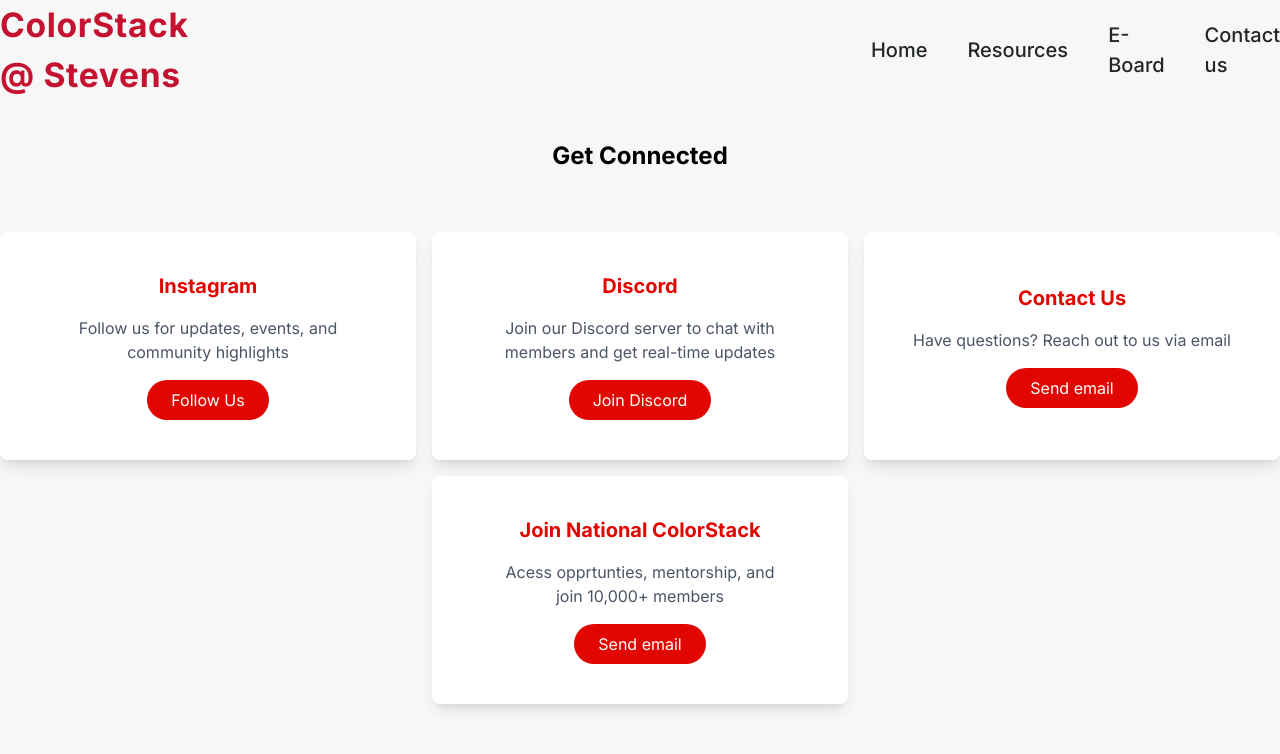
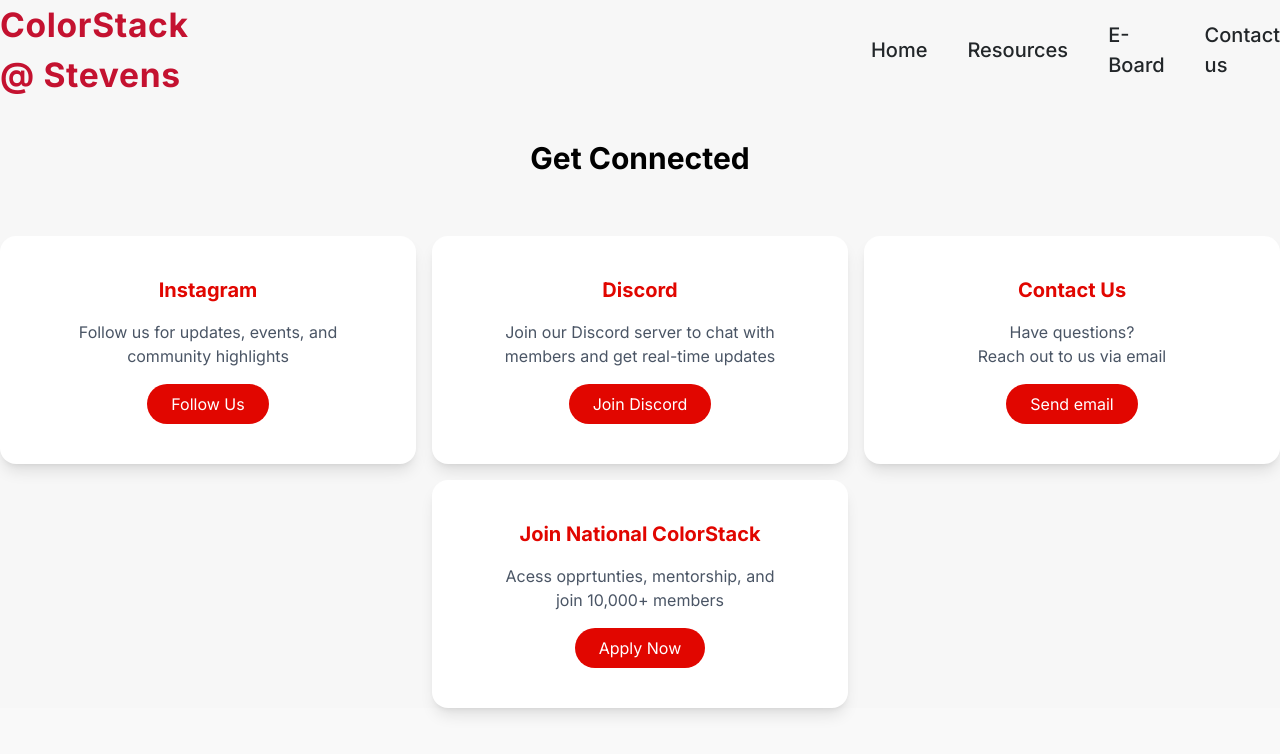
Before and after one commit to MatiasPF1/Colorstack-StevensChapter, a Next.js app: page /contactus in a window 1280 px wide. Shown: the top 754 px of the page. Built offline with nearby package versions, Linux system fonts and the light colour scheme.

Commit message:
added functionality to button

```diff
--- a/app/contactus/page.tsx
+++ b/app/contactus/page.tsx
@@ -1,36 +1,40 @@
-
-export const metadata = {
-	title:"Contact Us",
-	description: "Contact page",
-};
+"use client"
 
 export default function ContactPage(){
+
+	const socials: Record<Platform,string> = {
+		instagram: "https://www.instagram.com/colorstackstevens/?igsh=MTBzdmppNWtoZDdwdg%3D%3D#",
+		discord: "https://discord.gg/axpwmFh2k9",
+		email:"mailto:examplemail",
+		website:"https://www.colorstack.org/",
+	};
+
 	return(
 		<>
-			<h1 className = "flex !mt-10 items-center justify-center text-black font-bold text-2xl">
+			<h1 className = "flex !mt-10 items-center justify-center text-black font-bold text-3xl">
 				Get Connected
 			</h1>
 			<div className ="grid grid-cols-3 auto-rows-fr gap-4 !mt-15 ">
-				<div className = "flex flex-col items-center justify-center gap-4 bg-white rounded-lg shadow-lg ">
+				<div className = "flex flex-col items-center justify-center gap-4 bg-white rounded-2xl shadow-lg ">
 					<h2 className = "flex text-[#E10600] items-center justify-center font-bold text-xl !mt-10">Instagram</h2>
 					<p className = "text-gray-600 text-center w-fit">Follow us for updates, events, and <br/> community highlights</p>
-					<button className = "bg-[#E10600] rounded-3xl text-white !px-6 !py-2 !mb-10">Follow Us</button>
+					<button onClick= {()=>(window.open(socials["instagram" as Platform], "_blank"))} className = "bg-[#E10600] rounded-3xl text-white !px-6 !py-2 !mb-10">Follow Us</button>
 				</div>
-				<div className = "flex flex-col items-center justify-center gap-4 bg-white rounded-lg shadow-lg ">
+				<div className = "flex flex-col items-center justify-center gap-4 bg-white rounded-2xl shadow-lg ">
 					<h2 className = "flex text-[#E10600] items-center justify-center font-bold text-xl">Discord</h2>
 					<p className = "text-gray-600 text-center">Join our Discord server to chat with<br/> members and get real-time updates</p>
-					<button className = "bg-[#E10600] rounded-3xl text-white !px-6 !py-2 ">Join Discord</button>
+					<button onClick = {()=>(window.open(socials["discord" as Platform], "_blank"))} className = "bg-[#E10600] rounded-3xl text-white !px-6 !py-2 ">Join Discord</button>
 				</div>
-				<div className = "flex flex-col items-center justify-center gap-4 bg-white rounded-lg shadow-lg ">
+				<div className = "flex flex-col items-center justify-center gap-4 bg-white rounded-2xl shadow-lg ">
 					<h2 className = "flex text-[#E10600] items-center justify-center font-bold text-xl">Contact Us</h2>
-					<p className = "text-gray-600 text-center">Have questions? Reach out to us via email</p>
-					<button className = "bg-[#E10600] rounded-3xl text-white !px-6 !py-2 ">Send email</button>
+					<p className = "text-gray-600 text-center">Have questions? <br/>Reach out to us via email</p>
+					<button onClick = {()=>(window.open(socials["email" as Platform],"_blank"))} className = "bg-[#E10600] rounded-3xl text-white !px-6 !py-2 ">Send email</button>
 				</div>
 
-				<div className = " col-start-2 flex flex-col items-center justify-center gap-4 bg-white rounded-lg shadow-lg ">
+				<div className = " col-start-2 flex flex-col items-center justify-center gap-4 bg-white rounded-2xl shadow-lg ">
 					<h2 className = "flex text-[#E10600] items-center justify-center font-bold text-xl">Join National ColorStack</h2>
 					<p className = "text-gray-600 text-center">Acess opprtunties, mentorship, and <br/>join 10,000+ members</p>
-					<button className = "bg-[#E10600] rounded-3xl text-white !px-6 !py-2 ">Send email</button>
+					<button onClick = {()=>(window.open(socials["website" as Platform],"_blank"))} className = "bg-[#E10600] rounded-3xl text-white !px-6 !py-2 ">Apply Now</button>
 				</div>
 
 			</div>
```
